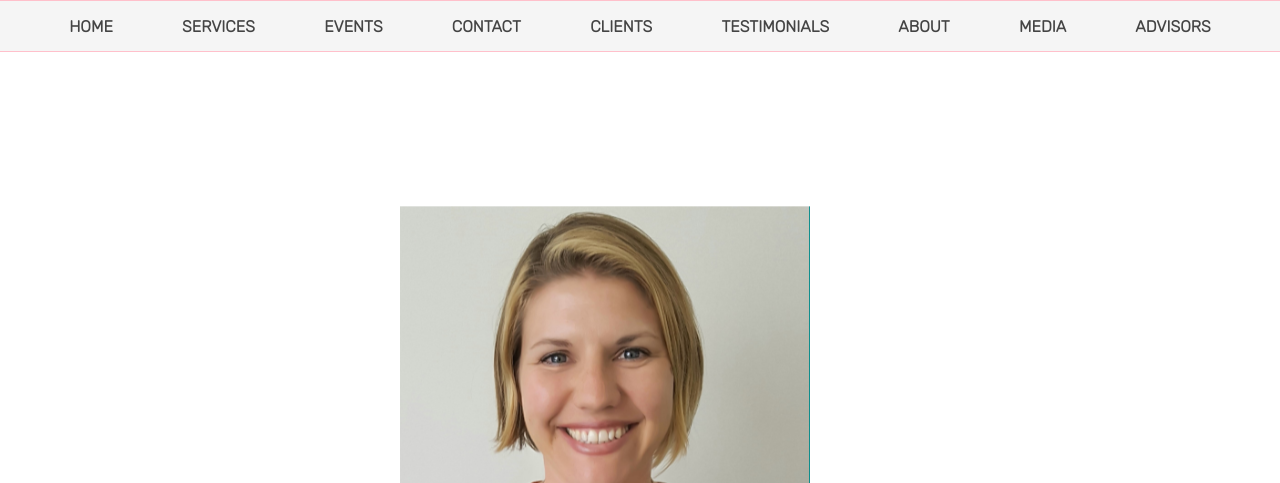
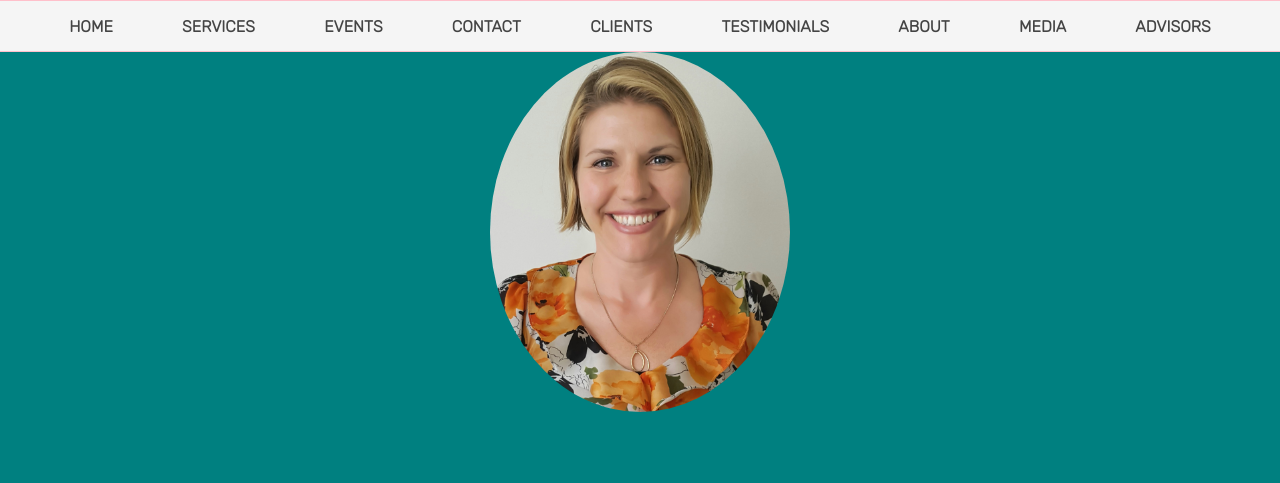
Before and after one commit to caseyriley/K-Z-personal-site, a plain HTML site: page landingPage.html in a window 1280 px wide. Shown: the top 483 px of the page. Drawn offline with Linux system fonts and the light colour scheme.

Commit message:
style K-Z-personal-site

```diff
--- a/landingPage.css
+++ b/landingPage.css
@@ -39,11 +39,27 @@ body {
   justify-content: flex-start;
   align-items: center;
 }
+#forest-myst-gif {
+  height: auto !important;
+  width: 100% !important;
+  position: fixed !important;
+  top: 50px !important;
+  left: 0px !important;
+}
+.katrina-top {
+  width: 100vw;
+  height: 100vh;
+  display: flex;
+  flex-direction: column;
+  justify-content: flex-start;
+  align-items: center;
+  background-color: teal;
+}
 #katrinaPro1 {
-  width: 500px;
+  width: 300px;
   height: auto;
-  margin: 100px 0px 0px 0px;
-
+  margin: 0px 0px 0px 0px;
+  border-radius: 100%;
 }
 .parallax {
   perspective: 1px;
@@ -74,9 +90,7 @@ body {
 }
 .parallax__layer--back {
   transform: translateZ(-1px);
-  background-color: darkcyan;
-  height: 200px;
-  transform: translateZ(-10px) scale(9);
+  transform: translateZ(-10px) scale(11);
 }
 .parallax__group {
   position: relative;
--- a/landingPage.html
+++ b/landingPage.html
@@ -27,7 +27,10 @@
   <div id="hom-main">
 
     <div class="parallax">
-      <img id="katrinaPro1" class="parallax__layer--back" src="./images/KatrinaPro1.jpg" alt="Katrina Zavalney smiling beautifully"/>
+      <div class="parallax__layer--back katrina-top">
+        <img id="katrinaPro1"  src="./images/KatrinaPro1.jpg" alt="Katrina Zavalney smiling beautifully"/>
+      </div>
+
       <div id="group1" class="parallax__group">
         <div class="parallax__layer parallax__layer--base">
           <div class="title">Base Layer</div>
@@ -37,9 +40,9 @@
         <div class="parallax__layer parallax__layer--base">
           <div class="title">Base Layer</div>
         </div>
-        <div class="parallax__layer parallax__layer--back">
+        <!-- <div class="parallax__layer parallax__layer--back">
           <div class="title">Background Layer</div>
-        </div>
+        </div> -->
       </div>
       <div id="group3" class="parallax__group">
         <div class="parallax__layer parallax__layer--fore">
```
